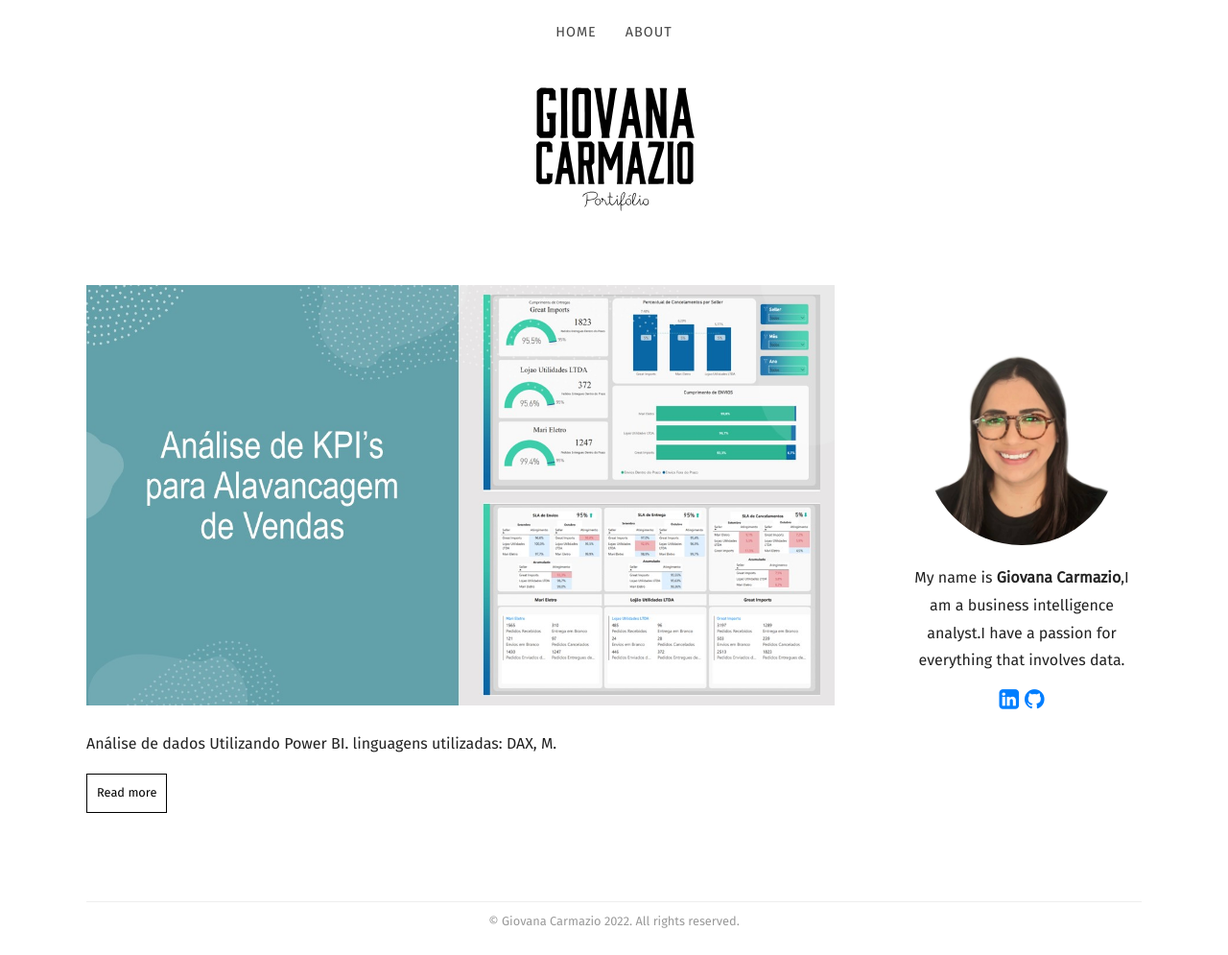
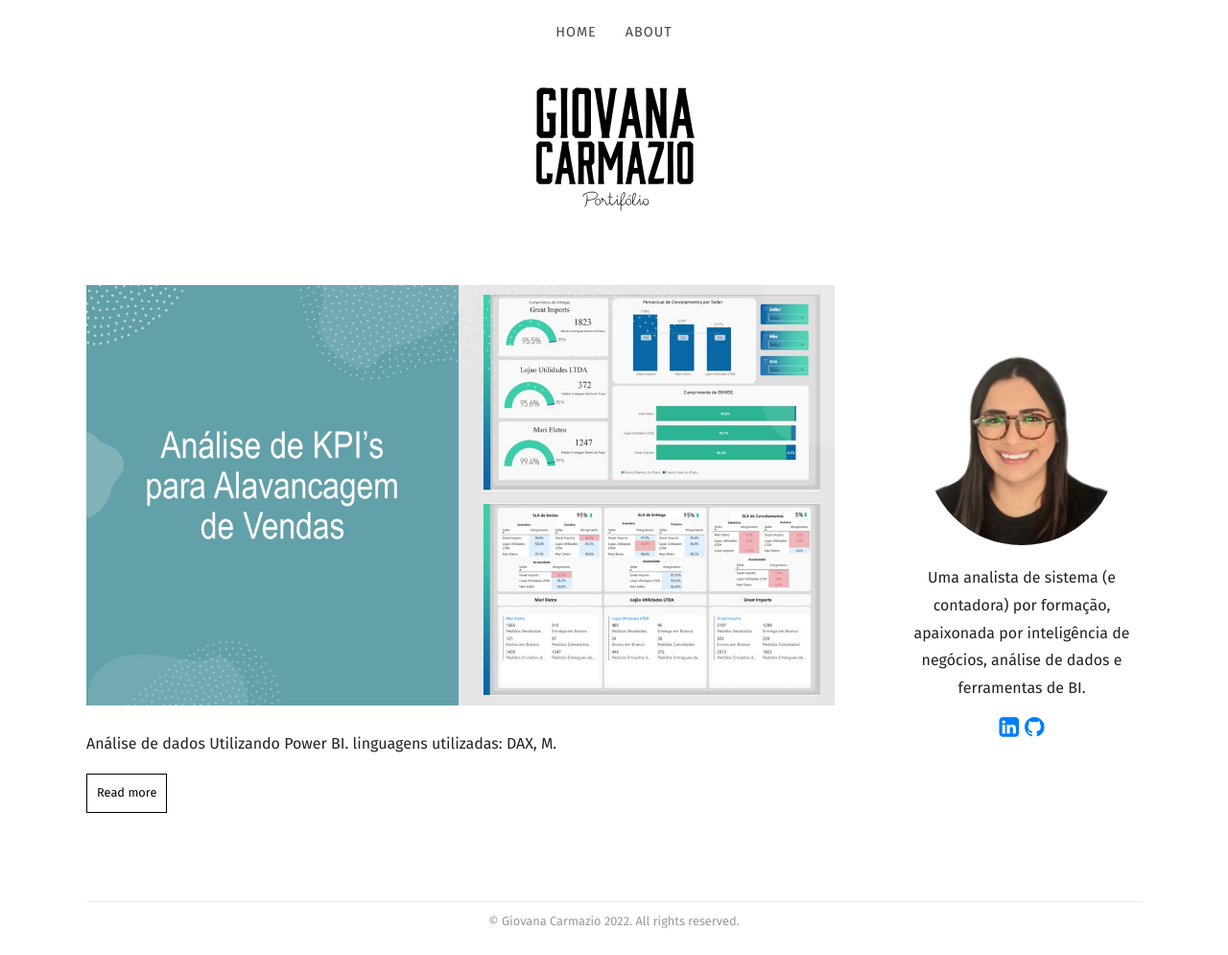
Before and after one commit to Giovanacarmazio/Portifolio, a Jekyll site: the page built from index.html, in a window 1280 px wide and 995 px high. Shown: the whole window at 96% size. Built offline with Jekyll 4.4.1, drawn with Linux system fonts in a browser that asks for light colours; some web fonts are replaced; the list of posts is cut into pages by our own code.

Commit message:
Update sidebar.yml

```diff
--- a/_data/sidebar.yml
+++ b/_data/sidebar.yml
@@ -1,4 +1,4 @@
 author_image: /images/author.jpg
-description_markdown: "  My name is **Giovana Carmazio**,I am a business intelligence analyst.I have a passion for everything that involves data."
+description_markdown: "  Uma analista de sistema (e contadora) por formação, apaixonada por inteligência de negócios, análise de dados e ferramentas de BI."
 LinkedIn: giovana-carmazio
 github: Giovanacarmazio
```
